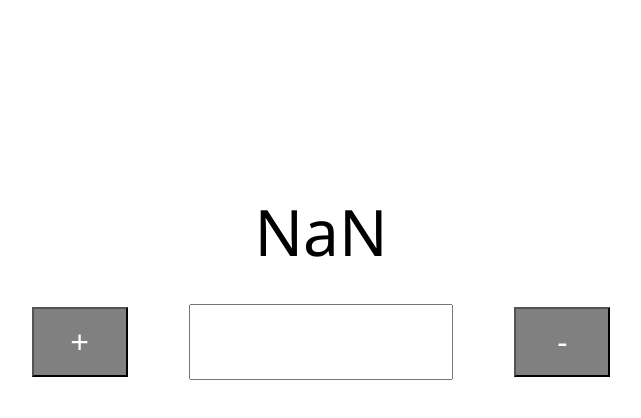
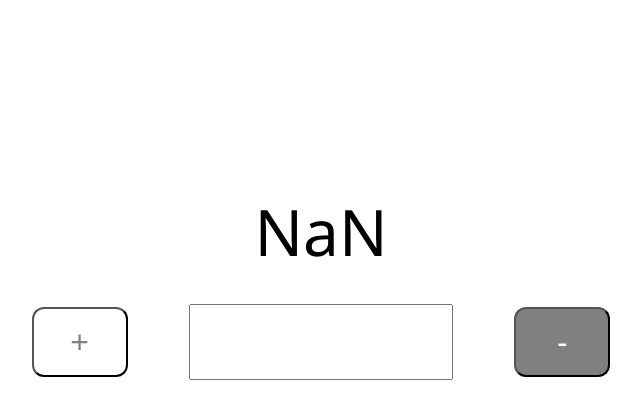
Before and after one commit to doriorio/unit-1-assessment, a plain HTML site: page index.html in a window 1280 px wide. In both pictures the pointer is over the button 398 px from the left and 342 px from the top of the page. Shown: the whole page, without its empty margins (319-960 px from the left). Drawn offline with Linux system fonts and the light colour scheme.

Commit message:
hoverstyle

```diff
--- a/css/style.css
+++ b/css/style.css
@@ -22,6 +22,7 @@ button {
     background-color: grey;
     color: white;
     font-size: 2rem;
+    border-radius: 12px;
 }
 
 
@@ -39,6 +40,10 @@ button {
 
 }
 
-#negative {
-    color: red;
-}
+
+button:hover {
+    background-color: white;
+    outline: grey;
+    color: grey;
+
+  }
```
